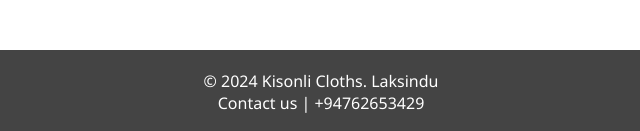
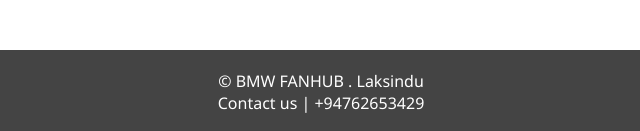
Before and after one commit to laksindu/bmw, a plain HTML site: page index.html in a window 1280 px wide. Shown: the part 1306-1437 px from the top of the page, 319-959 px from the left. Drawn offline with Linux system fonts and the light colour scheme.

Commit message:
index.html

```diff
--- a/index.html
+++ b/index.html
@@ -140,7 +140,7 @@
 
     <footer>
         <div class="container">
-            <p>&copy; 2024 Kisonli Cloths. Laksindu</p>
+            <p>&copy; BMW FANHUB . Laksindu</p>
             <p>Contact us | +94762653429</p>
         </div>
     </footer>
```
